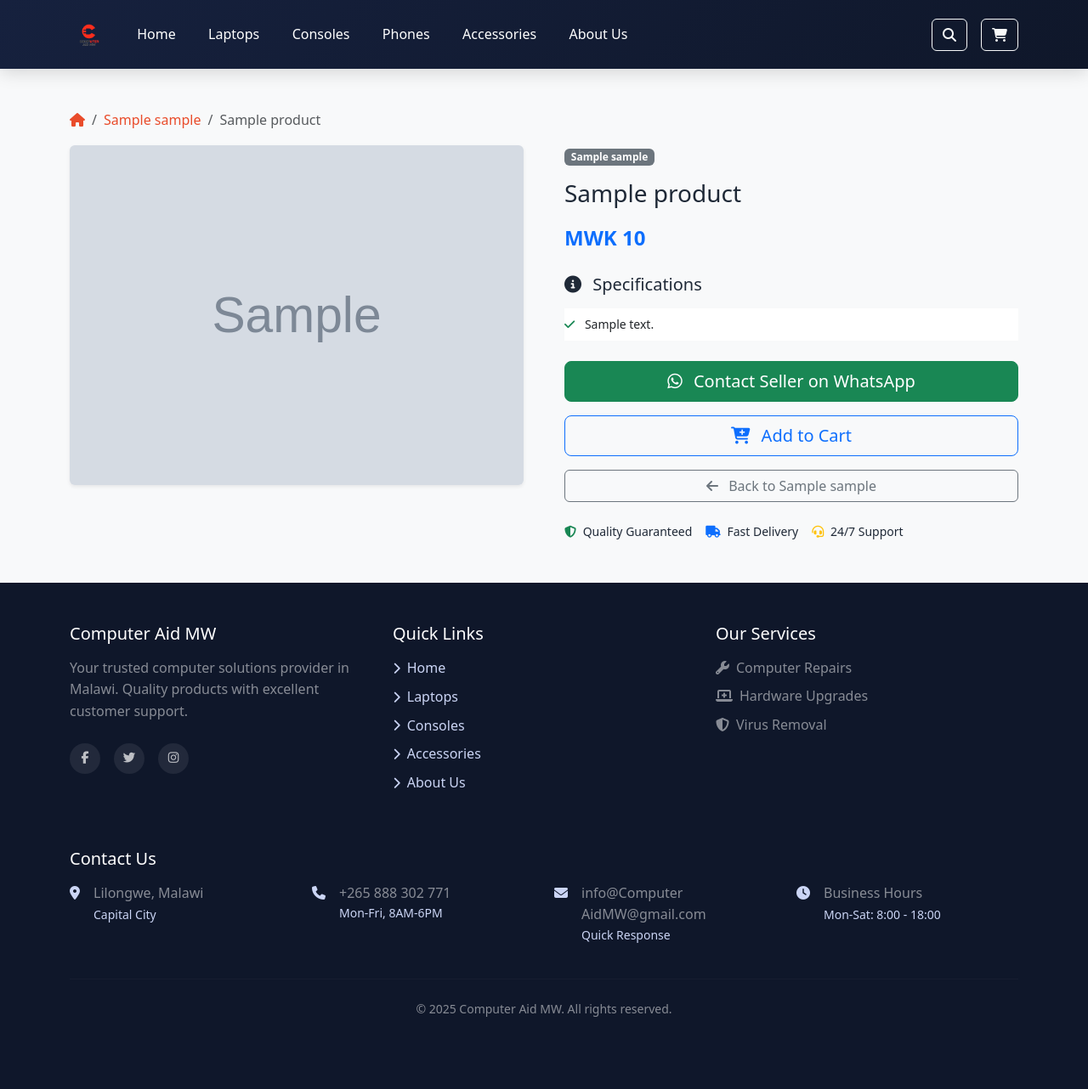
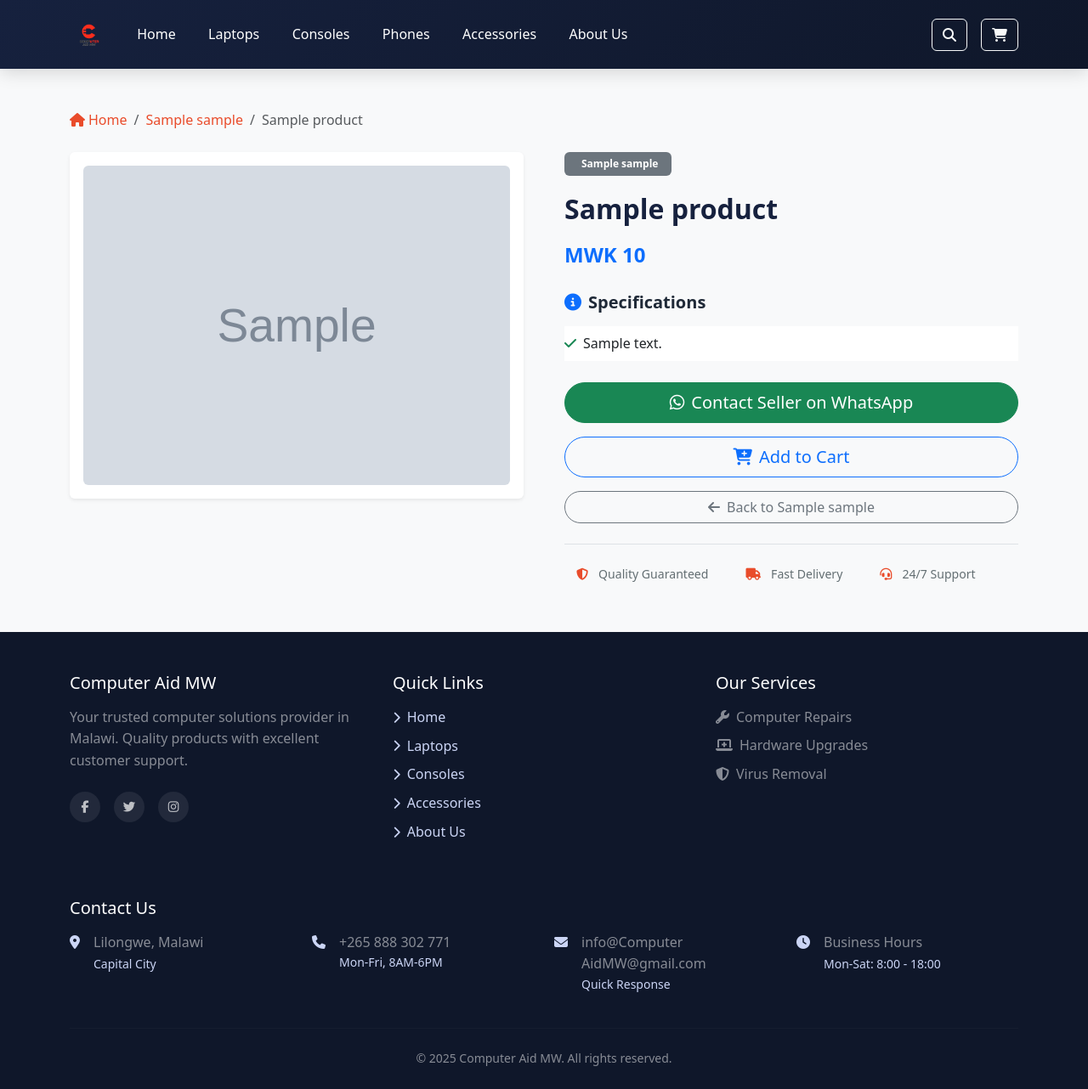
Before and after one commit to CedricNgendahimana/product-showcase, a Flask app: template templates/product_detail.html in a window 1280 px wide. Shown: the whole page at 85% size. Before the commit the page ends 1197 px from the top, so only its background shows below. Run offline with Flask 3, Linux system fonts and the light colour scheme; tables that the repository leaves empty hold one stand-in row (values such as "Sample post"); the template is opened without the code that fills it: values that come from a table or form of the project are taken from there, most other values are stand-ins (such as "Sample title", 1, 10 or a date in 2020); grey boxes marked "Sample" are stand-in pictures.

Commit message:
changed cart and products page

```diff
--- a/templates/product_detail.html
+++ b/templates/product_detail.html
@@ -7,19 +7,19 @@
     <div class="container">
 
         <!-- BREADCRUMB -->
-        <nav aria-label="breadcrumb" class="mb-3">
-            <ol class="breadcrumb small">
+        <nav aria-label="breadcrumb" class="mb-4 animate-fade-down">
+            <ol class="breadcrumb small mb-0">
                 <li class="breadcrumb-item">
-                    <a href="{{ url_for('home') }}">
-                        <i class="fas fa-home"></i>
+                    <a href="{{ url_for('home') }}" class="text-decoration-none">
+                        <i class="fas fa-home me-1"></i>Home
                     </a>
                 </li>
                 <li class="breadcrumb-item">
-                    <a href="{{ url_for('category_page', category=product.category) }}">
+                    <a href="{{ url_for('category_page', category=product.category) }}" class="text-decoration-none">
                         {{ categories[product.category].name }}
                     </a>
                 </li>
-                <li class="breadcrumb-item active text-truncate">
+                <li class="breadcrumb-item active text-truncate" style="max-width:200px;">
                     {{ product.name }}
                 </li>
             </ol>
@@ -28,61 +28,61 @@
         <div class="row g-4 g-lg-5 align-items-start">
 
             <!-- IMAGE GALLERY -->
-            <div class="col-lg-6">
+            <div class="col-lg-6 animate-slide-left">
 
                 <!-- MAIN IMAGE -->
-                <div class="text-center mb-3">
+                <div class="text-center mb-3 bg-white rounded p-3 shadow-sm">
                     <img id="mainProductImage"
                          src="{{ images[0] if images and images|length > 0 else 'https://via.placeholder.com/600x400?text=No+Image' }}"
                          alt="{{ product.name }}"
-                         class="img-fluid rounded shadow-sm"
-                         style="max-height: 420px; width: 100%; object-fit: contain;"
+                         class="img-fluid rounded product-detail-image"
+                         style="max-height:420px; width:100%; object-fit:contain;"
                          loading="lazy"
                          onerror="this.src='https://via.placeholder.com/600x400?text=No+Image'">
                 </div>
 
                 <!-- THUMBNAILS -->
                 {% if images and images|length > 1 %}
-                <div class="d-flex flex-wrap justify-content-center gap-2">
+                <div class="d-flex flex-wrap justify-content-center gap-2 mt-2">
                     {% for img in images %}
-                        <img src="{{ img }}"
-                             class="img-thumbnail"
-                             style="width: 80px; height: 80px; object-fit: contain; cursor: pointer;"
-                             loading="lazy"
-                             onclick="document.getElementById('mainProductImage').src='{{ img }}'">
+                    <img src="{{ img }}"
+                         class="img-thumbnail"
+                         style="width:80px; height:80px; object-fit:contain; cursor:pointer; transition:all 0.25s ease;"
+                         loading="lazy"
+                         onclick="switchImage(this, '{{ img }}')"
+                         alt="Product image {{ loop.index }}">
                     {% endfor %}
                 </div>
                 {% endif %}
             </div>
 
             <!-- INFO -->
-            <div class="col-lg-6">
+            <div class="col-lg-6 animate-slide-right">
 
-                <span class="badge bg-secondary mb-2">
+                <span class="badge bg-secondary mb-3 px-3 py-2">
+                    <i class="{{ categories[product.category].icon }} me-1"></i>
                     {{ categories[product.category].name }}
                 </span>
 
-                <h1 class="h3 mt-2">
+                <h1 class="h3 fw-bold mt-1 mb-3 product-detail-name">
                     {{ product.name }}
                 </h1>
 
-                <div class="fs-4 fw-bold text-primary my-3">
+                <div class="fs-4 fw-bold text-primary mb-4 product-detail-price">
                     MWK {{ "{:,.0f}".format(product.price) }}
                 </div>
 
-                <!-- DESCRIPTION -->
-                <div class="mt-4">
-                    <h5 class="mb-3">
-                        <i class="fas fa-info-circle me-2"></i>
-                        Specifications
+                <!-- SPECIFICATIONS -->
+                <div class="mb-4">
+                    <h5 class="mb-3 fw-semibold">
+                        <i class="fas fa-info-circle me-2 text-primary"></i>Specifications
                     </h5>
 
-                    <ul class="list-group list-group-flush small">
+                    <ul class="list-group list-group-flush">
                         {% for line in product.description.splitlines() %}
                             {% if line.strip() %}
-                            <li class="list-group-item px-0">
-                                <i class="fas fa-check text-success me-2"></i>
-                                {{ line }}
+                            <li class="list-group-item px-0 py-2 border-bottom border-light">
+                                <i class="fas fa-check text-success me-2"></i>{{ line }}
                             </li>
                             {% endif %}
                         {% endfor %}
@@ -90,14 +90,13 @@
                 </div>
 
                 <!-- ACTIONS -->
-                <div class="mt-4 d-grid gap-3">
+                <div class="d-grid gap-3 mt-4">
 
                     {% if whatsapp_link %}
                     <a href="{{ whatsapp_link }}"
-                       target="_blank"
-                       class="btn btn-success btn-lg">
-                        <i class="fab fa-whatsapp me-2"></i>
-                        Contact Seller on WhatsApp
+                       target="_blank" rel="noopener"
+                       class="btn btn-success btn-lg rounded-pill">
+                        <i class="fab fa-whatsapp me-2"></i>Contact Seller on WhatsApp
                     </a>
                     {% endif %}
 
@@ -105,38 +104,53 @@
                           class="ajax-cart-form"
                           action="{{ url_for('add_to_cart', product_id=product.id) }}">
                         <button type="submit"
-                                class="btn btn-outline-primary btn-lg w-100">
-                            <i class="fas fa-cart-plus me-2"></i>
-                            Add to Cart
+                                class="btn btn-outline-primary btn-lg w-100 rounded-pill">
+                            <i class="fas fa-cart-plus me-2"></i>Add to Cart
                         </button>
                     </form>
 
                     <a href="{{ url_for('category_page', category=product.category) }}"
-                       class="btn btn-outline-secondary">
-                        <i class="fas fa-arrow-left me-2"></i>
-                        Back to {{ categories[product.category].name }}
+                       class="btn btn-outline-secondary rounded-pill">
+                        <i class="fas fa-arrow-left me-2"></i>Back to {{ categories[product.category].name }}
                     </a>
 
                 </div>
 
-                <!-- TRUST -->
-                <div class="mt-4 d-flex flex-wrap gap-3 small">
-                    <div>
-                        <i class="fas fa-shield-alt text-success me-1"></i>
-                        Quality Guaranteed
-                    </div>
-                    <div>
-                        <i class="fas fa-truck text-primary me-1"></i>
-                        Fast Delivery
-                    </div>
-                    <div>
-                        <i class="fas fa-headset text-warning me-1"></i>
-                        24/7 Support
-                    </div>
+                <!-- TRUST BADGES -->
+                <div class="mt-4 pt-3 border-top d-flex flex-wrap gap-3 small">
+                    <span class="feature-item">
+                        <i class="fas fa-shield-alt text-success me-1"></i>Quality Guaranteed
+                    </span>
+                    <span class="feature-item">
+                        <i class="fas fa-truck text-primary me-1"></i>Fast Delivery
+                    </span>
+                    <span class="feature-item">
+                        <i class="fas fa-headset text-warning me-1"></i>24/7 Support
+                    </span>
                 </div>
 
             </div>
         </div>
     </div>
 </section>
+
+{% block scripts %}
+<script>
+function switchImage(thumb, src) {
+    const main = document.getElementById('mainProductImage');
+    main.style.opacity = '0';
+    main.style.transform = 'scale(0.97)';
+    main.style.transition = 'opacity 0.2s ease, transform 0.2s ease';
+    setTimeout(() => {
+        main.src = src;
+        main.style.opacity = '1';
+        main.style.transform = 'scale(1)';
+    }, 200);
+    // Highlight active thumb
+    document.querySelectorAll('.img-thumbnail').forEach(t => t.style.outline = '');
+    thumb.style.outline = '2px solid #e94c2b';
+}
+</script>
 {% endblock %}
+
+{% endblock %}
```
Also changed, not shown: templates/cart.html (+44 -45 lines), templates/product_form.html (added, +174 -0 lines), templates/search_results.html (+31 -61 lines).
